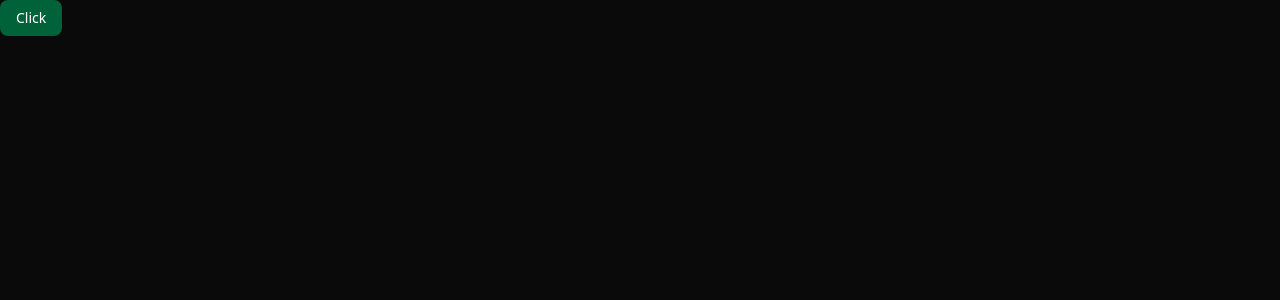
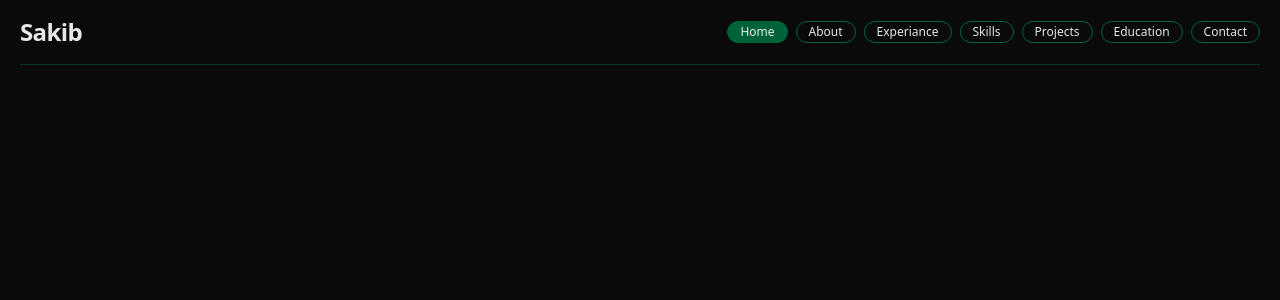
Before and after one commit to sakib-333/portfolio, a React (Vite) app: page / in a window 1280 px wide. Shown: the top 300 px of the page. Built offline with nearby package versions, Linux system fonts and the light colour scheme.

Commit message:
Add navbar.

```diff
--- a/package.json
+++ b/package.json
@@ -15,6 +15,7 @@
     "class-variance-authority": "^0.7.1",
     "clsx": "^2.1.1",
     "lucide-react": "^0.546.0",
+    "motion": "^12.23.24",
     "react": "^19.1.1",
     "react-dom": "^19.1.1",
     "tailwind-merge": "^3.3.1",
--- a/src/App.tsx
+++ b/src/App.tsx
@@ -1,11 +1,98 @@
-import { Button } from "./components/ui/button"
+import { useEffect, useState } from "react"
+import NavbarSimple from "./components/navbar"
+// import AboutSection from "./sections/about-section"
+// import ContactSection from "./sections/contact-section"
+// import EducationSection from "./sections/education-section"
+// import ExperianceSection from "./sections/experiance-section"
+// import HomeSection from "./sections/home-section"
+// import ProjectsSection from "./sections/projects-section"
+// import SkillsSection from "./sections/skills-section"
+// import Footer from "./components/footer"
+// import { Button } from "./components/ui/button"
+// import { ArrowUp } from "lucide-react"
 
 function App() {
+  const [open, setOpen] = useState(false);
+  const [activeSection, setActiveSection] = useState<string>("home-section");
+  const [showScrollTop, setShowScrollTop] = useState(false);
+
+  const handleClose = () => setOpen(false)
+
+  const handleToggle = () => setOpen(c => !c)
+
+  const handleScroll = (sectionId: string) => {
+    const element = document.getElementById(sectionId);
+
+    if (open) {
+      handleClose()
+    }
+
+    element?.scrollIntoView({behavior: 'smooth', })
+  }
+
+  useEffect(()=> {
+    const handleScroll = () => {
+      const sections = document.querySelectorAll("section[id]");
+      sections.forEach((section) => {
+        const sec = section as HTMLElement;
+
+        if (window.scrollY + 400 >= sec.offsetTop) {
+          setActiveSection(sec.id)
+        }
+      })
+      setShowScrollTop(window.scrollY > window.innerHeight-200);
+    }
+
+    window.addEventListener("scroll", handleScroll);
+
+    return () => window.removeEventListener("scroll", handleScroll)
+  }, [])
+
+    useEffect(() => {
+    const handleResize = () => {
+      if(window.innerWidth >= 767) {
+        handleClose()
+      }
+    }
+
+
+    window.addEventListener("resize", handleResize)
+
+    return () => window.removeEventListener('resize', handleResize)
+  }, [])
+
+
   return (
-    <div>
-      <Button>Click</Button>
+    <div className="container px-5 mx-auto relative">
+        <NavbarSimple
+          open = {open}
+          handleScroll = {handleScroll}
+          handleToggle = {handleToggle}
+          activeSection = {activeSection}
+        />
+        <div className="overflow-hidden">
+          {/* <HomeSection
+            handleScroll = {handleScroll}
+          />
+          <AboutSection />
+          <ExperianceSection />
+          <SkillsSection />
+          <ProjectsSection />
+          <EducationSection />
+          <ContactSection />
+          <Footer handleScroll = {handleScroll} /> */}
+        </div>
+        {/* { showScrollTop && (
+            <div className="z-1000 right-5 bottom-5 fixed">
+            <Button variant="outline" size={"icon"} onClick={() => handleScroll("home-section")}>
+              <ArrowUp />
+            </Button>
+            </div>
+          )
+        } */}
     </div>
   )
 }
 
+
 export default App
--- /dev/null
+++ b/src/components/navbar/index.tsx
@@ -0,0 +1,121 @@
+import { AnimatePresence, motion } from "motion/react"
+import { Button } from "../ui/button";
+import Text from "../text";
+
+const navItems = [
+  { label: "Home", id: "home-section" },
+  { label: "About", id: "about-section" },
+  { label: "Experiance", id: "experiance-section" },
+  { label: "Skills", id: "skills-section" },
+  { label: "Projects", id: "projects-section" },
+  { label: "Education", id: "education-section" },
+  { label: "Contact", id: "contact-section" },
+];
+
+interface Props {
+  open: boolean;
+  handleScroll: (sectionId: string) => void;
+  handleToggle: () => void;
+  activeSection: string;
+}
+
+export default function NavbarSimple({ open, handleToggle, handleScroll, activeSection}: Props) {
+
+
+  return (
+    <header className="w-full bg-background border-b backdrop-blur sticky top-0 z-50 border-foreground/50">
+      <nav className="mx-auto flex items-center justify-between py-4">
+        {/* LEFT: Brand */}
+        <p className="text-xl font-semibold cursor-pointer tracking-tight md:text-2xl hover:text-primary transition-all duration-200"
+          onClick={()=>handleScroll("home-section")}
+        >
+          Sakib
+        </p>
+
+        {/* RIGHT: Desktop nav */}
+        <ul className="hidden items-center gap-2 lg:flex">
+          {navItems.map((item) => (
+            <motion.li key={item.id}
+              whileTap={{ scale: 0.8 }}
+              transition={{duration: 0.4}}
+              className={`capitalize transition-colors text-sm duration-200 border hover:bg-primary px-3 py-0.5 rounded-3xl cursor-pointer
+                ${activeSection === item.id && "bg-primary"}`
+              }
+              onClick={() => handleScroll(item.id)}
+            >
+              <Text>{ item.label }</Text>
+            </motion.li>
+          ))}
+        </ul>
+
+        <Button className="lg:hidden group" variant="outline" onClick={handleToggle}>
+          <div className="space-y-0.5">
+            <div className={`w-5 h-0.5 bg-primary rounded group-hover:bg-card ${open && "translate-y-0.5 rotate-45"} transition-all duration-200`}></div>
+            <div className={`w-5 h-0.5 bg-primary rounded group-hover:bg-card ${open && "hidden"} transition-all duration-200`}></div>
+            <div className={`w-5 h-0.5 bg-primary rounded group-hover:bg-card ${open && "-translate-y-0.5 -rotate-45"} transition-all duration-200`}></div>
+          </div>
+        </Button>
+      </nav>
+
+      {/* MOBILE: Collapsible panel */}
+      <AnimatePresence initial={false}>
+        {open ? (
+          <motion.div
+            className="absolute top-[69px] w-full bg-background blur-in min-h-[90vh] overflow-hidden overflow-y-hidden"
+            initial={{ left: -100, opacity: 0 }}
+            animate={{ left: 0, opacity: 1 }}
+            exit={{ left: -100, opacity: 0 }}
+            transition={{ duration: 0.4 }}
+          >
+            <motion.ul
+              className="flex flex-col gap-1 px-1 py-3"
+              initial="hidden"
+              animate="visible"
+              exit="hidden"
+              variants={{
+                visible: {
+                  transition: {
+                    staggerChildren: 0.1,
+                  }
+                },
+                hidden: {
+                  transition: {
+                    staggerChildren: 0.05,
+                    staggerDirection: -1,
+                  }
+                }
+              }}
+            >
+              {navItems.map((item) => (
+                <motion.li
+                  key={item.id}
+                  variants={{
+                    hidden: {
+                      opacity: 0,
+                      x: -20,
+                      display: "none"
+                    },
+                    visible: {
+                      opacity: 1,
+                      x: 0,
+                      display: "block"
+                    }
+                  }}
+                  whileTap={{ scale: 0.8 }}
+                  transition={{
+                    duration: 0.3,
+                    scale: { type: "spring", visualDuration: 0.4, bounce: 0.5 },
+                  }}
+                  className={`w-full text-center cursor-pointer ${activeSection === item.id && "text-primary underline"} hover:text-primary block rounded-md px-3 py-2`}
+                  onClick={() => handleScroll(item.id)}
+                >
+                  {item.label}
+                </motion.li>
+              ))}
+            </motion.ul>
+          </motion.div>
+        ) : null}
+      </AnimatePresence>
+    </header>
+  );
+}
--- /dev/null
+++ b/src/components/text/index.tsx
@@ -0,0 +1,105 @@
+import React from "react";
+import type { ReactNode, ComponentPropsWithoutRef } from "react";
+import { twMerge } from "tailwind-merge";
+
+export type TextProps<T extends React.ElementType = "p"> = {
+  children: ReactNode;
+  // boolean shortcuts for common responsive variants
+  titleLg?: boolean;
+  titleMd?: boolean;
+  titleSm?: boolean;
+  textLg?: boolean;
+  textBase?: boolean;
+  caption?: boolean;
+
+  // styling helpers
+  primaryColor?: boolean;
+  secondaryColor?: boolean;
+  accentColor?: boolean;
+  align?: "left" | "center" | "right" | "justify";
+  weight?: "normal" | "medium" | "semibold" | "bold";
+
+  // render as different element
+  as?: T;
+} & ComponentPropsWithoutRef<T>;
+
+export default function Text<T extends React.ElementType = "p">({
+  children,
+  className,
+  // variants
+  titleLg,
+  titleMd,
+  titleSm,
+  textLg,
+  textBase,
+  caption,
+  // style helpers
+  primaryColor,
+  secondaryColor,
+  accentColor,
+  align,
+  weight,
+  // element
+  as,
+  ...props
+}: TextProps<T>) {
+
+  // variant class map
+  const variants: string[] = [];
+  if (titleLg) {
+    variants.push("text-3xl sm:text-4xl md:text-5xl lg:text-7xl")
+  } else if (titleMd) {
+    variants.push("text-xl sm:text-2xl md:text-3xl lg:text-4xl", "font-semibold")
+  } else if (titleSm) {
+    variants.push("text-lg sm:text-xl md:text-2xl", "font-semibold")
+  } else if (textLg) {
+    variants.push("text-xl sm:text-xl md:text-2xl lg:text-3xl")
+  } else if (textBase) {
+    variants.push("text-base")
+  } else {
+    variants.push("text-xs")
+  }
+
+  // weight
+  const weightClass =
+    weight === "medium"
+      ? "font-medium"
+      : weight === "semibold"
+      ? "font-semibold"
+      : weight === "bold"
+      ? "font-bold"
+      : "font-normal";
+
+  // alignment
+  const alignClass =
+   align === "center"
+   ? "text-center"
+   : align === "right"
+   ? "text-right"
+   : align === "left"
+   ? "text-left"
+   : align === "justify"
+   ? "text-justify"
+   : ""
+
+  const textColor =
+    primaryColor
+    ? "text-primary"
+    : secondaryColor
+    ? "text-secondary"
+    : accentColor
+    ? "text-card/80"
+    : "text-card"
+
+  const classes = twMerge( ...variants, weightClass, alignClass, textColor, className ?? "");
+
+  const style = { ...(props as any).style } as React.CSSProperties;
+
+  const Text = (as || "p") as React.ElementType;
+
+  return (
+    <Text {...(props as ComponentPropsWithoutRef<any>)} className={classes} style={style}>
+      {children}
+    </Text>
+  );
+}
```
Also changed, not shown: 1 other file (tests, documents, lock files or other folders).
